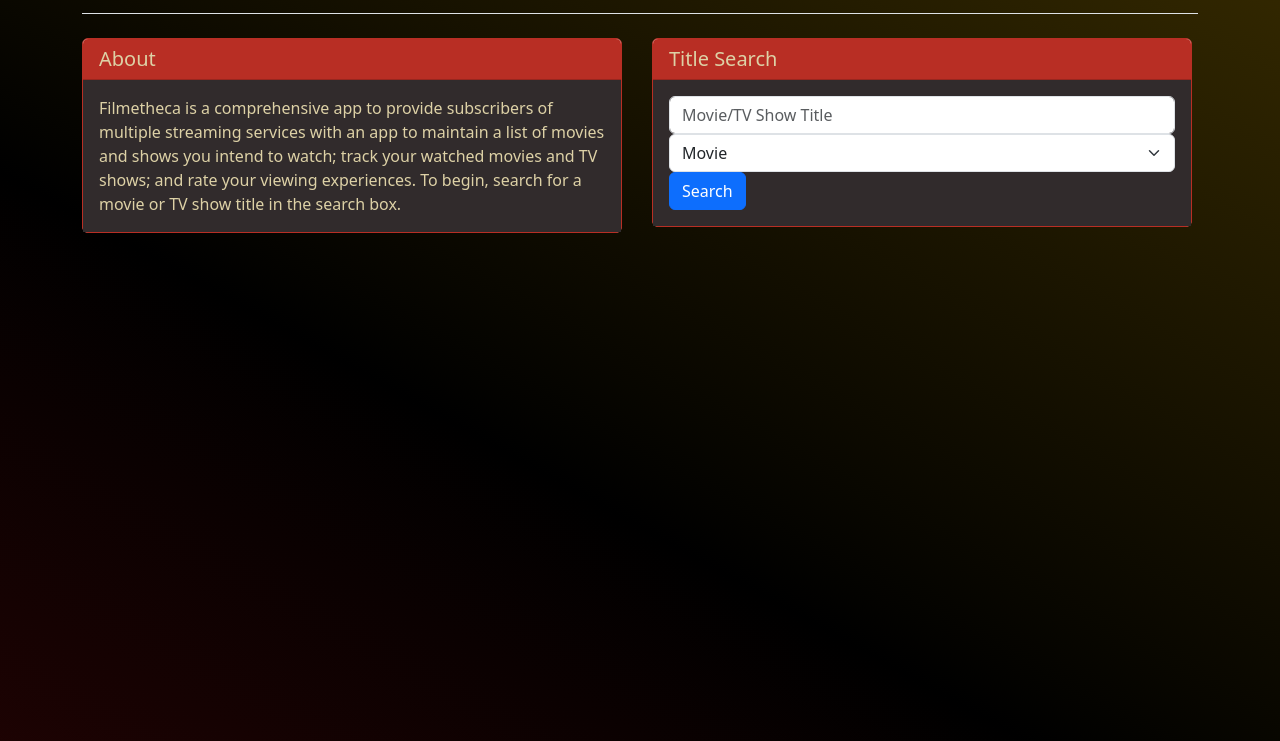
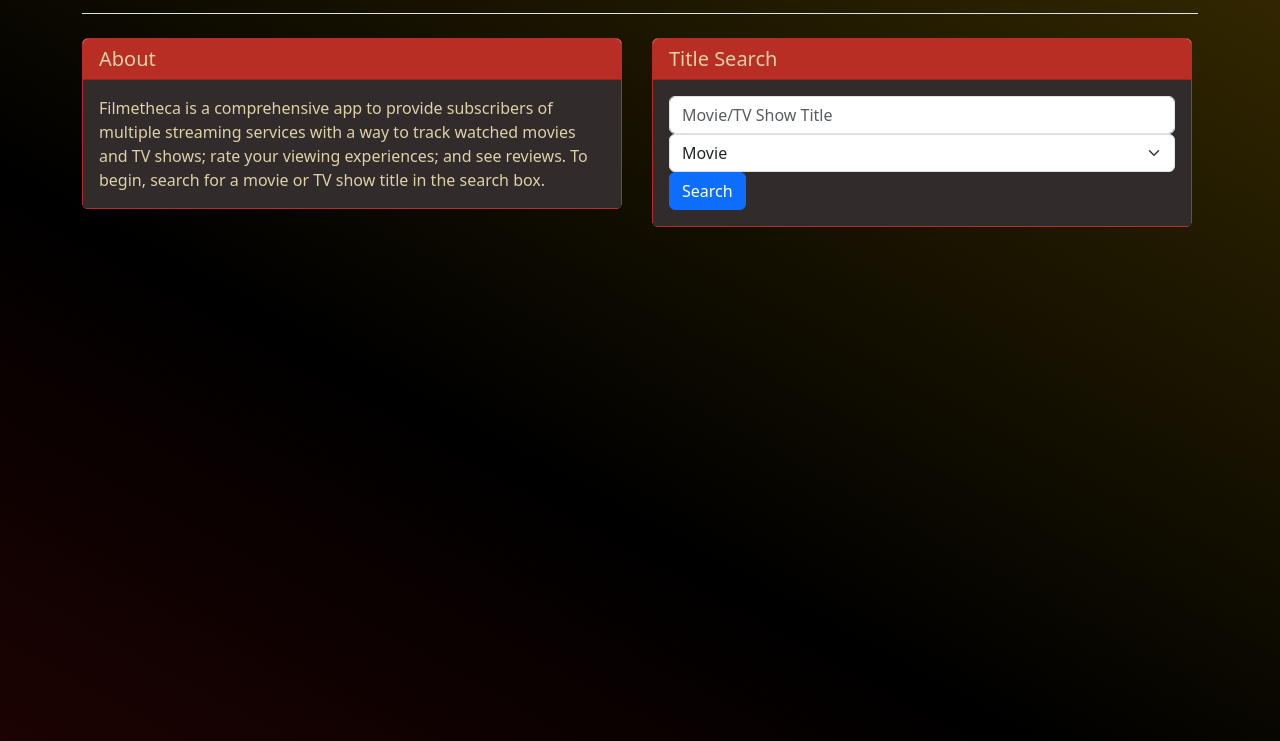
Before and after one commit to adamhansen184/filmetheca, a plain HTML site: page index.html in a window 1280 px wide. Shown: the part 59-800 px from the top of the page. Drawn offline with nearby package versions, Linux system fonts and the light colour scheme; no server answers.

Commit message:
updates to info box

```diff
--- a/index.html
+++ b/index.html
@@ -69,8 +69,7 @@
                         <h5 class="card-header">About</h5>
                         <div class="card-body">
                             <p class="card-text">
-                                Filmetheca is a comprehensive app to provide subscribers of multiple streaming services with an app to maintain a list
-                                of movies and shows you intend to watch; track your watched movies and TV shows; and rate your viewing experiences. To
+                                Filmetheca is a comprehensive app to provide subscribers of multiple streaming services with a way to track watched movies and TV shows; rate your viewing experiences; and see reviews. To
                                 begin, search for a movie or TV show title in the search box.
                             </p>
                         </div>
```
